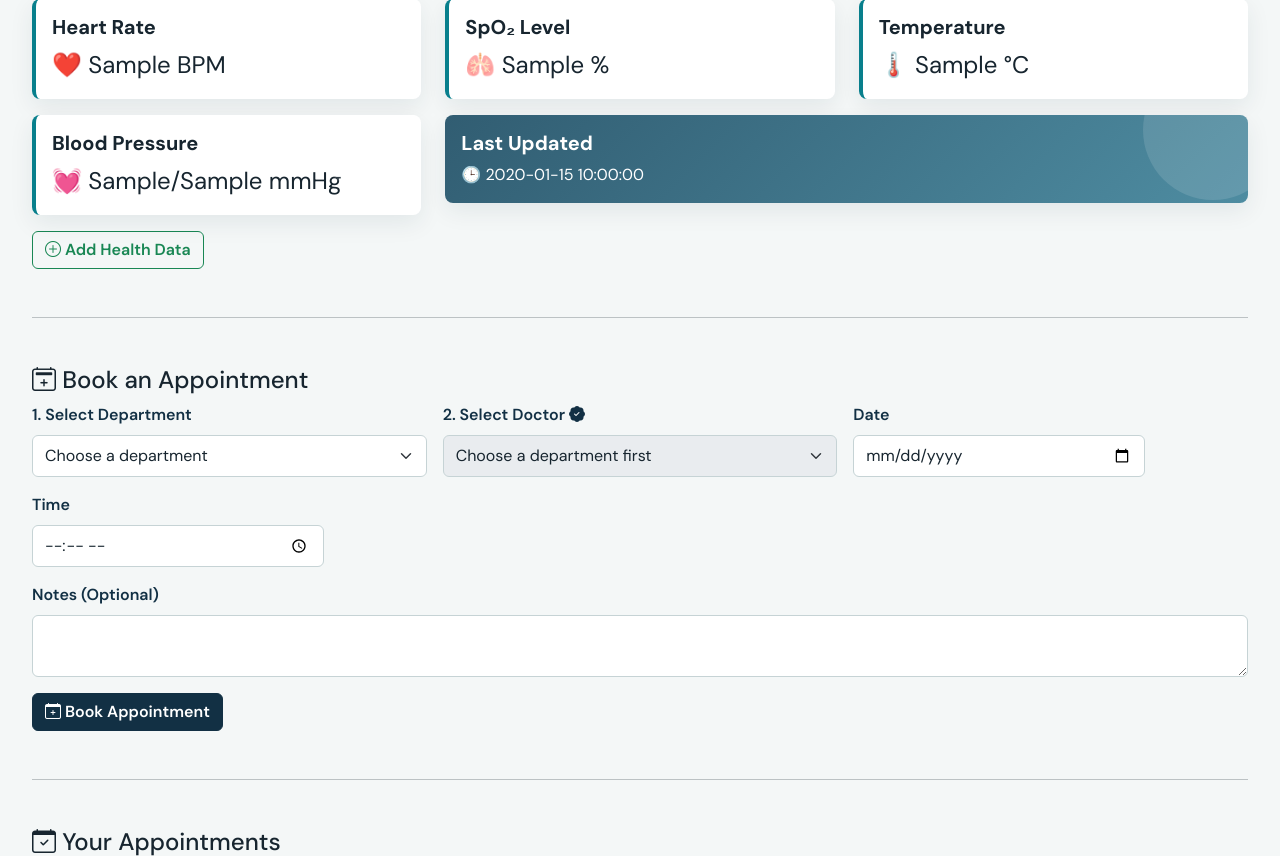
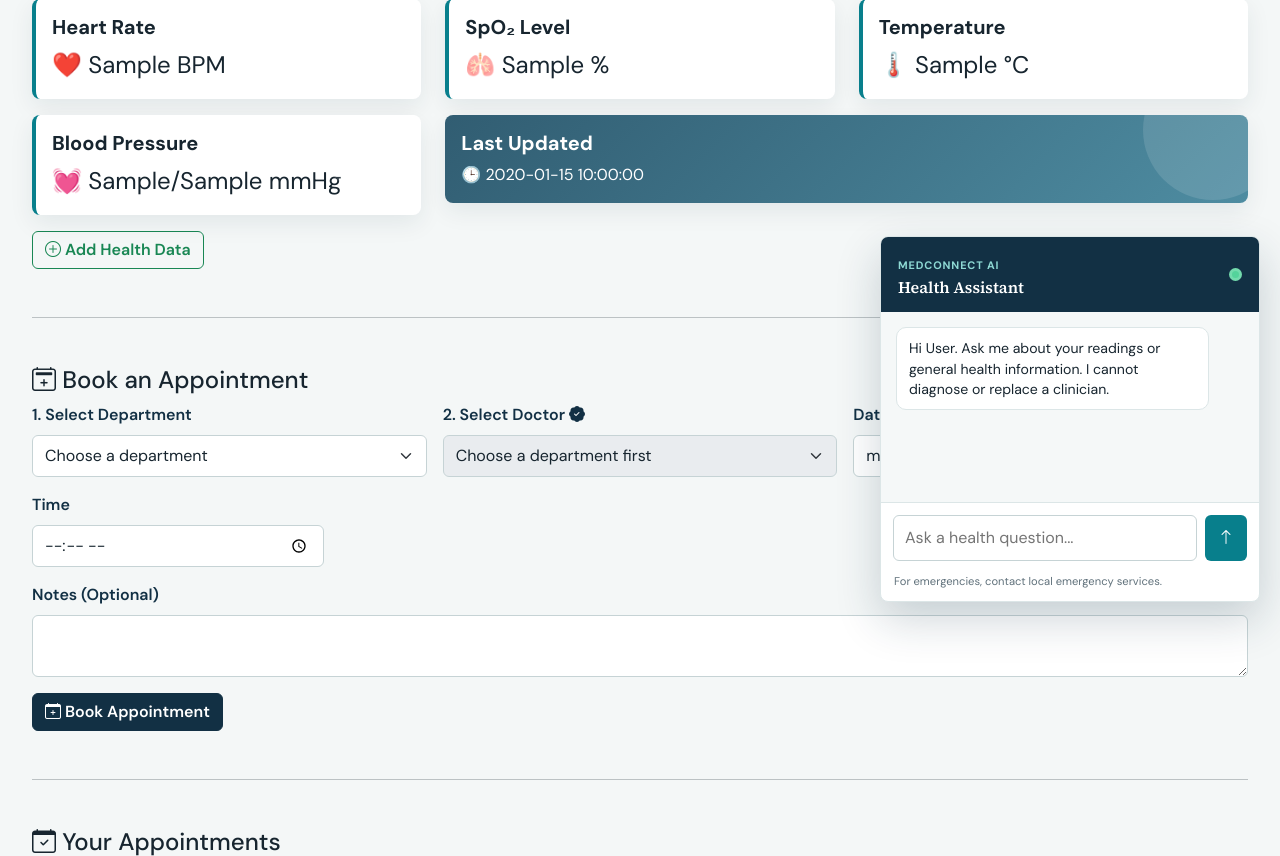
Before and after one commit to trishank18/medconnect, a PHP site: page /patient-dashboard.php in a window 1280 px wide. Shown: the part 178-1034 px from the top of the page. Run offline with PHP 8.4, Linux system fonts and the light colour scheme; the visitor is signed in with stand-in values (Sample User, id 1); tables that the repository leaves empty or names only in its code hold one stand-in row (values such as "Sample post").

Commit message:
Add Gemini health assistant

```diff
--- a/css/business.css
+++ b/css/business.css
@@ -15,6 +15,43 @@
 .patient-chart-container {
   height: 300px;
 }
+.health-assistant {
+  background: #fff;
+  border: 1px solid var(--biz-line);
+  border-radius: 8px;
+  bottom: 20px;
+  box-shadow: 0 18px 45px rgba(18, 48, 68, .2);
+  display: flex;
+  flex-direction: column;
+  max-height: min(620px, calc(100vh - 40px));
+  position: fixed;
+  right: 20px;
+  width: min(380px, calc(100vw - 40px));
+  z-index: 1040;
+}
+.health-assistant-header {
+  align-items: center;
+  background: var(--biz-navy);
+  border-radius: 7px 7px 0 0;
+  color: #fff;
+  display: flex;
+  justify-content: space-between;
+  padding: 15px 17px;
+}
+.health-assistant-header h2 { color: #fff; font-family: 'DM Sans', sans-serif; font-size: 1rem; margin: 2px 0 0; }
+.health-assistant-kicker { color: #8ed9d4; font-size: .68rem; font-weight: 700; letter-spacing: .08em; text-transform: uppercase; }
+.health-assistant-status { background: #54d39b; border: 3px solid rgba(255,255,255,.18); border-radius: 50%; height: 13px; width: 13px; }
+.health-assistant-messages { background: #f5f8f8; display: flex; flex: 1 1 auto; flex-direction: column; gap: 9px; min-height: 190px; overflow-y: auto; padding: 15px; }
+.health-assistant-message { border-radius: 10px; font-size: .88rem; line-height: 1.45; max-width: 90%; padding: 10px 12px; white-space: pre-wrap; }
+.health-assistant-message.model { align-self: flex-start; background: #fff; border: 1px solid var(--biz-line); color: var(--biz-ink); }
+.health-assistant-message.user { align-self: flex-end; background: var(--biz-teal); color: #fff; }
+.health-assistant-message.error { background: #fff0f0; border-color: #e8aaaa; color: #8c2525; }
+.health-assistant-form { background: #fff; border-top: 1px solid var(--biz-line); display: flex; gap: 8px; padding: 12px; }
+.health-assistant-form input { border: 1px solid #c6d3d5; border-radius: 6px; flex: 1; min-width: 0; padding: 10px 11px; }
+.health-assistant-form input:focus { border-color: var(--biz-teal); box-shadow: 0 0 0 3px rgba(8,127,140,.14); outline: 0; }
+.health-assistant-form button { background: var(--biz-teal); border: 0; border-radius: 6px; color: #fff; min-width: 42px; }
+.health-assistant-form button:disabled { cursor: wait; opacity: .55; }
+.health-assistant-note { color: var(--biz-muted); font-size: .7rem; margin: 0; padding: 0 13px 11px; }
 .patient-trends-view .modal-body {
   max-height: calc(100vh - 170px);
   overflow-y: auto;
--- /dev/null
+++ b/js/health-assistant.js
@@ -0,0 +1,52 @@
+(function () {
+  const form = document.getElementById('healthAssistantForm');
+  const messagesElement = document.getElementById('healthAssistantMessages');
+  const input = document.getElementById('healthAssistantInput');
+  const submitButton = form?.querySelector('button[type="submit"]');
+  if (!form || !messagesElement || !input) return;
+
+  const messages = [];
+
+  function addMessage(text, role) {
+    const message = document.createElement('div');
+    message.className = `health-assistant-message ${role}`;
+    message.textContent = text;
+    messagesElement.appendChild(message);
+    messagesElement.scrollTop = messagesElement.scrollHeight;
+    return message;
+  }
+
+  form.addEventListener('submit', async function (event) {
+    event.preventDefault();
+    const question = input.value.trim();
+    if (!question || submitButton.disabled) return;
+
+    messages.push({ role: 'user', text: question });
+    addMessage(question, 'user');
+    input.value = '';
+    input.disabled = true;
+    submitButton.disabled = true;
+    const loadingMessage = addMessage('Thinking...', 'model loading');
+
+    try {
+      const response = await fetch('gemini-chat.php', {
+        method: 'POST',
+        headers: { 'Content-Type': 'application/json' },
+        body: JSON.stringify({ messages: messages.slice(-12) })
+      });
+      const data = await response.json();
+      loadingMessage.remove();
+      if (!response.ok) throw new Error(data.error || 'Unable to reach the assistant.');
+
+      messages.push({ role: 'model', text: data.reply });
+      addMessage(data.reply, 'model');
+    } catch (error) {
+      loadingMessage.textContent = error.message;
+      loadingMessage.classList.add('error');
+    } finally {
+      input.disabled = false;
+      submitButton.disabled = false;
+      input.focus();
+    }
+  });
+})();
--- a/patient-dashboard.php
+++ b/patient-dashboard.php
@@ -468,6 +468,25 @@ try {
     </div>
 </div>
 
+<aside class="health-assistant" aria-label="MedConnect Health Assistant">
+    <div class="health-assistant-header">
+        <div>
+            <span class="health-assistant-kicker">MedConnect AI</span>
+            <h2>Health Assistant</h2>
+        </div>
+        <span class="health-assistant-status" aria-label="Ready"></span>
+    </div>
+    <div class="health-assistant-messages" id="healthAssistantMessages" aria-live="polite">
+        <div class="health-assistant-message model">Hi <?= htmlspecialchars(explode(' ', $patient['fullname'])[0]) ?>. Ask me about your readings or general health information. I cannot diagnose or replace a clinician.</div>
+    </div>
+    <form id="healthAssistantForm" class="health-assistant-form">
+        <label class="visually-hidden" for="healthAssistantInput">Ask the health assistant</label>
+        <input id="healthAssistantInput" name="question" maxlength="2000" autocomplete="off" placeholder="Ask a health question..." required>
+        <button type="submit" aria-label="Send question"><i class="bi bi-arrow-up"></i></button>
+    </form>
+    <p class="health-assistant-note">For emergencies, contact local emergency services.</p>
+</aside>
+
 <!-- View Profile Modal (NEW) -->
 <div class="modal fade" id="viewProfileModal" tabindex="-1" aria-hidden="true">
     <div class="modal-dialog">
@@ -692,5 +711,6 @@ document.addEventListener('DOMContentLoaded', function() {
 });
 </script>
     <script src="js/design-switch.js"></script>
+    <script src="js/health-assistant.js"></script>
 </body>
 </html>
```
Also changed, not shown: gemini-chat.php (added, +119 -0 lines), README.md, 1 other file.
